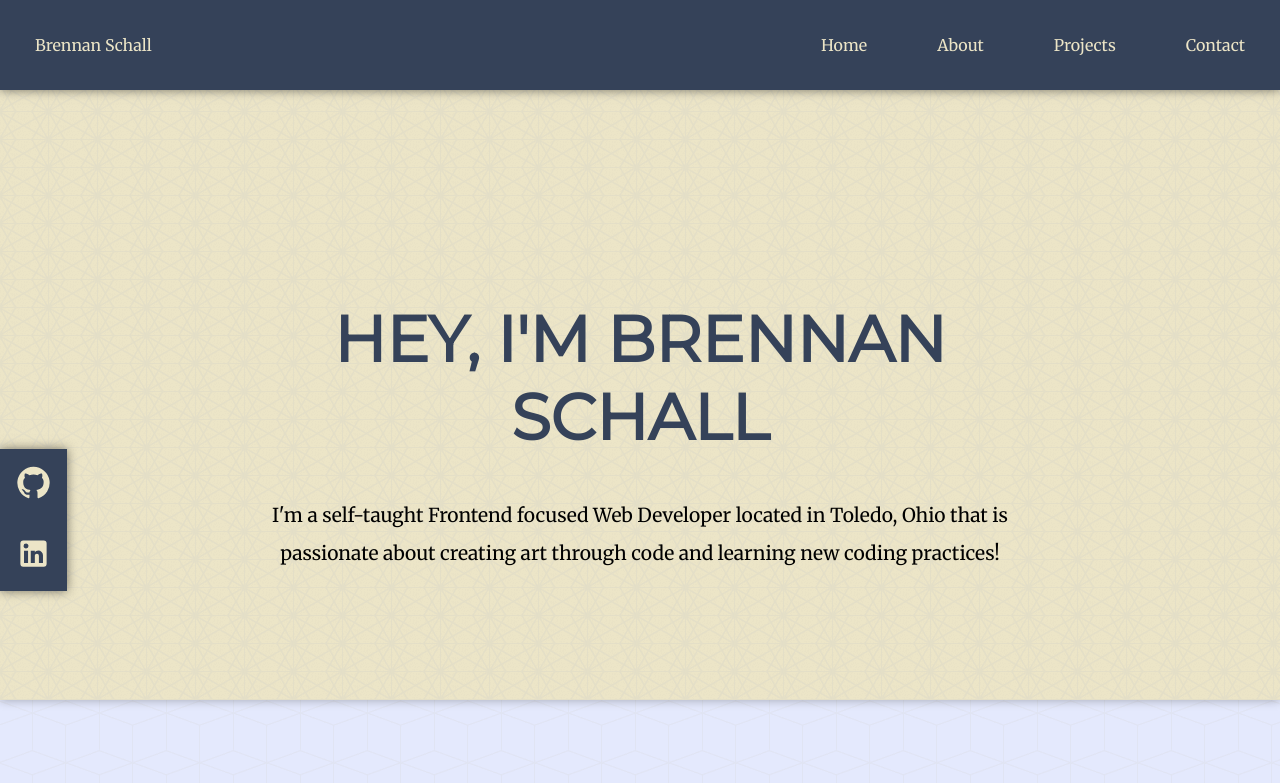
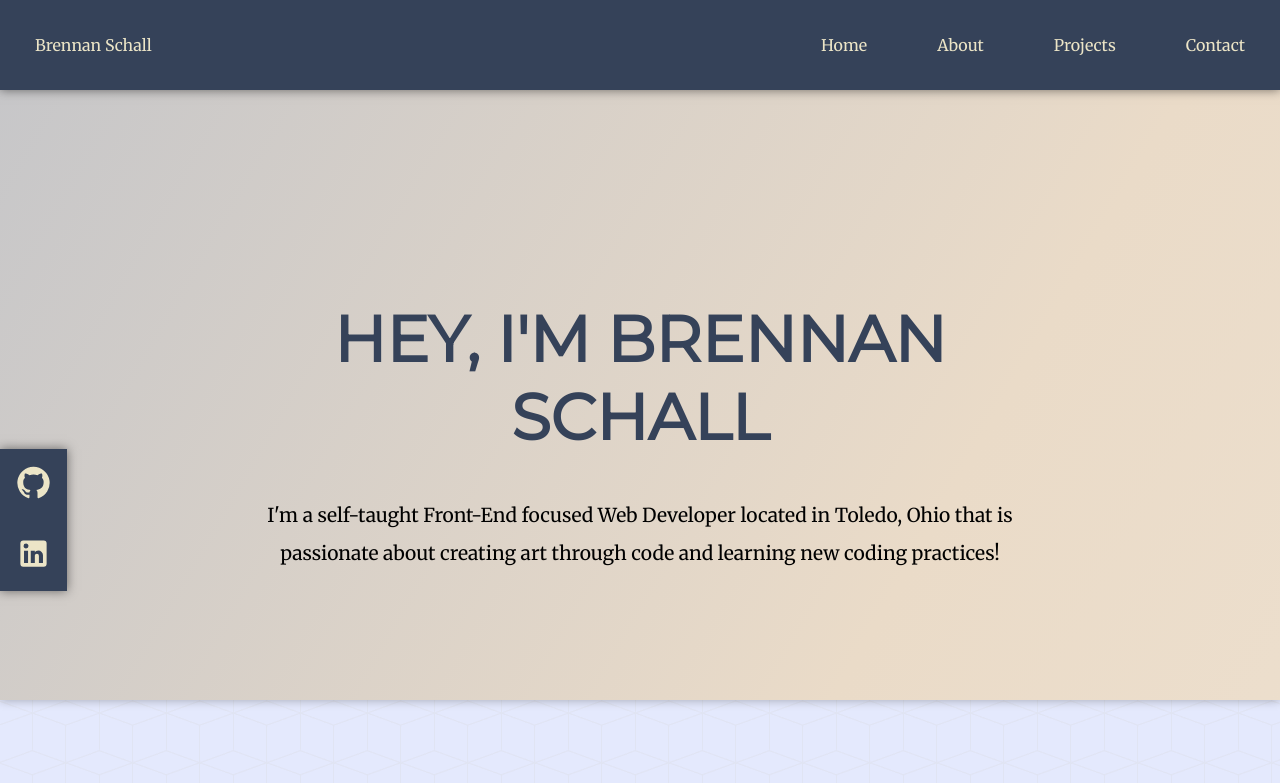
Before and after one commit to bschall20/Portfolio-Website, a React (Create React App) app: page / in a window 1280 px wide. Shown: the top 783 px of the page. Built offline with nearby package versions, Linux system fonts and the light colour scheme; a web font is replaced by a local one.

Commit message:
Added some animations to site

```diff
--- a/public/styles.css
+++ b/public/styles.css
@@ -37,6 +37,41 @@ h1 {
   font-family: 'Montserrat', sans-serif;
   font-size: 4rem;
   font-weight: 900;
+
+  -webkit-animation: fadein 3s; /* Safari, Chrome and Opera > 12.1 */
+  -moz-animation: fadein 3s; /* Firefox < 16 */
+   -ms-animation: fadein 3s; /* Internet Explorer */
+    -o-animation: fadein 3s; /* Opera < 12.1 */
+       animation: fadein 3s;
+}
+
+@keyframes fadein {
+  from { opacity: 0; }
+  to   { opacity: 1; }
+}
+
+/* Firefox < 16 */
+@-moz-keyframes fadein {
+  from { opacity: 0; }
+  to   { opacity: 1; }
+}
+
+/* Safari, Chrome and Opera > 12.1 */
+@-webkit-keyframes fadein {
+  from { opacity: 0; }
+  to   { opacity: 1; }
+}
+
+/* Internet Explorer */
+@-ms-keyframes fadein {
+  from { opacity: 0; }
+  to   { opacity: 1; }
+}
+
+/* Opera < 12.1 */
+@-o-keyframes fadein {
+  from { opacity: 0; }
+  to   { opacity: 1; }
 }
 
 h2 {
@@ -112,6 +147,10 @@ header {
   padding: 35px;
 }
 
+.navbarLink a:hover {
+  color: #ece5c7d3;
+}
+
 .navbarItemsRight {
   margin-left: auto;
 }
@@ -139,6 +178,27 @@ header {
   margin: auto;
   padding: 250px 32px 10px;
   width: 100%;
+  background: linear-gradient(-60deg, #F8F0E5, #EADBC8, #90a7ca, #829ec9, #EADBC8, #F8F0E5);
+  /* background: linear-gradient(-60deg, #F8F0E5, #EADBC8, #dfecff, #ffffff, #EADBC8, #F8F0E5); */
+  /* 354259 3B5998*/
+  background-size: 900% 900%;
+  /* background-size: 70% 70%; */
+  animation: gradient 20s ease infinite;
+}
+
+@keyframes gradient {
+  0% {
+      background-position: 0% 50%;
+  }
+  50% {
+      background-position: 100% 50%;
+  }
+  100% {
+      background-position: 0% 50%;
+  }
+  /* 25% {
+    background-position: 25% 50%;
+  } */
 }
 
 .iconBar {
@@ -172,6 +232,41 @@ header {
 .introDivP {
   font-size: 1.2rem;
   padding: 40px 0;
+  position: relative;
+  -webkit-animation: transitionup 1.5s; /* Safari, Chrome and Opera > 12.1 */
+  -moz-animation: transitionup 1.5s; /* Firefox < 16 */
+   -ms-animation: transitionup 1.5s; /* Internet Explorer */
+    -o-animation: transitionup 1.5s; /* Opera < 12.1 */
+       animation: transitionup 1.5s;
+}
+
+@keyframes transitionup {
+  from { top: 80px; }
+  to   { top: 0; }
+}
+
+/* Firefox < 16 */
+@-moz-keyframes transitionup {
+  from { top: 80px; }
+  to   { top: 0; }
+}
+
+/* Safari, Chrome and Opera > 12.1 */
+@-webkit-keyframes transitionup {
+  from { top: 80px; }
+  to   { top: 0; }
+}
+
+/* Internet Explorer */
+@-ms-keyframes transitionup {
+  from { top: 80px; }
+  to   { top: 0; }
+}
+
+/* Opera < 12.1 */
+@-o-keyframes transitionup {
+  from { top: 80px; }
+  to   { top: 0; }
 }
 
 
@@ -203,6 +298,16 @@ header {
   border-radius: 5px;
   margin: 7px;
   padding: 5px 25px;
+  position: relative;
+  top: 0;
+  transition: top ease 0.2s;
+}
+
+.skill:hover {
+  background: rgba(150, 150, 150, 0.651);
+  box-shadow: 0 5px 15px rgba(75, 75, 75, 0.4);
+  color: white;
+  top: -5px;
 }
 
 
@@ -241,6 +346,10 @@ header {
   max-height: 35vw;
   /* height: 25rem;
   width: 40rem; */
+}
+
+.projectImg:hover {
+    box-shadow: 0 5px 15px rgba(36, 36, 36, 0.712);
 }
 
 .projectP {
@@ -473,6 +582,10 @@ footer hr {
     width: 100%;
   } */
 
+  .introSection {
+    background-size: 900% 900%;
+  }
+
   .navbarItems,
   .navbar {
     flex-direction: column;
--- a/src/components/Home.jsx
+++ b/src/components/Home.jsx
@@ -39,7 +39,7 @@ function Home() {
 
         <div className="introDiv">
           <h1>HEY, I'M BRENNAN SCHALL</h1>
-          <p className="introDivP" id="about">I'm a self-taught Frontend focused Web Developer located in Toledo, Ohio that is passionate about creating art through code and
+          <p className="introDivP" id="about">I'm a self-taught Front-End focused Web Developer located in Toledo, Ohio that is passionate about creating art through code and
             learning new coding practices!</p>
         </div>
       </section>
```
